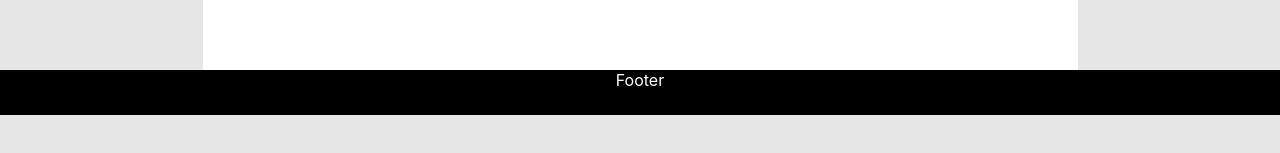
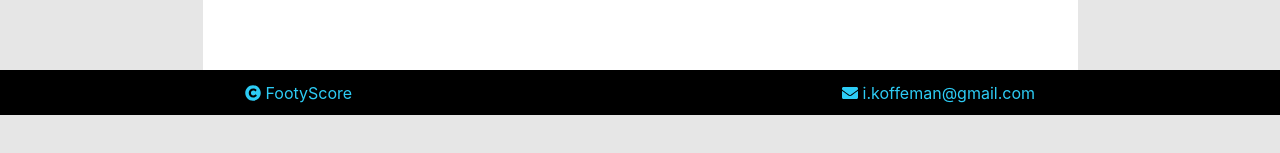
Before and after one commit to iedekoffeman/footyscore, a React (Create React App) app: page /results/2021-06-30 in a window 1280 px wide. Shown: the part 293-446 px from the top of the page. Built offline with nearby package versions, Linux system fonts and the light colour scheme; no server answers.

Commit message:
Added footer styling

```diff
--- a/src/App.css
+++ b/src/App.css
@@ -87,6 +87,16 @@ header li .active {
     padding: 80px 0;
     background-color: white;
 }
+footer {
+    display: flex;
+    flex-direction: row;
+    justify-content: flex-start;
+    align-items: center;
+}
+footer p {
+    flex-grow: 2;
+    color: var(--secondary-text-color);
+}
 
 h2 {
     align-self: flex-start;
--- a/src/App.js
+++ b/src/App.js
@@ -20,6 +20,8 @@ import {FontAwesomeIcon} from '@fortawesome/react-fontawesome'
 import {faFutbol} from '@fortawesome/free-solid-svg-icons'
 import {faUserCircle} from '@fortawesome/free-solid-svg-icons'
 import {faSearch} from '@fortawesome/free-solid-svg-icons'
+import {faCopyright} from '@fortawesome/free-solid-svg-icons'
+import {faEnvelope} from '@fortawesome/free-solid-svg-icons'
 import axios from "axios";
 import NavigationMenu from "./components/NavigationMenu/NavigationMenu";
 
@@ -166,7 +168,12 @@ function App() {
                 </Switch>
             </main>
             <aside className="sidebar-right">Sidebar</aside>
-            <footer className="footer">Footer</footer>
+            <footer className="footer">
+
+                <p><FontAwesomeIcon icon={faCopyright} /> FootyScore</p>
+
+                <p><FontAwesomeIcon icon={faEnvelope} /> i.koffeman@gmail.com</p>
+            </footer>
         </div>
 
     );
```
